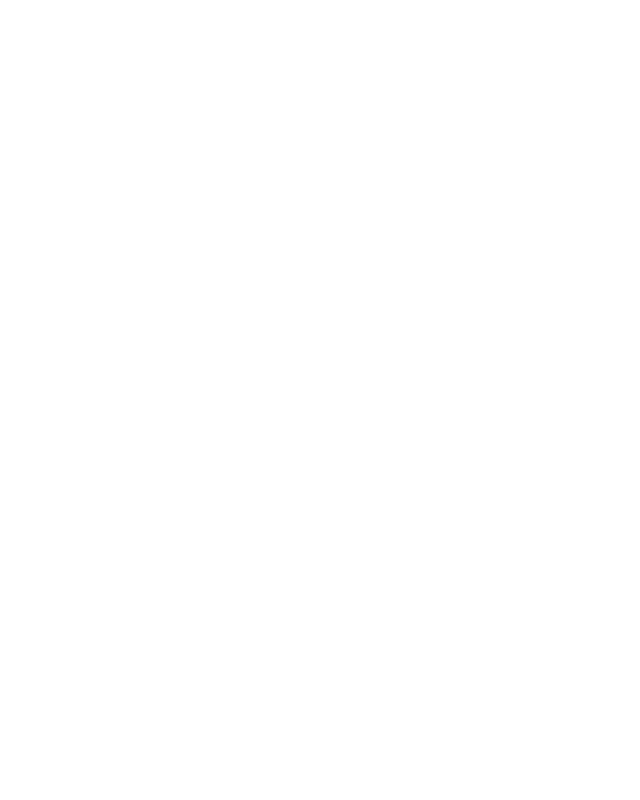
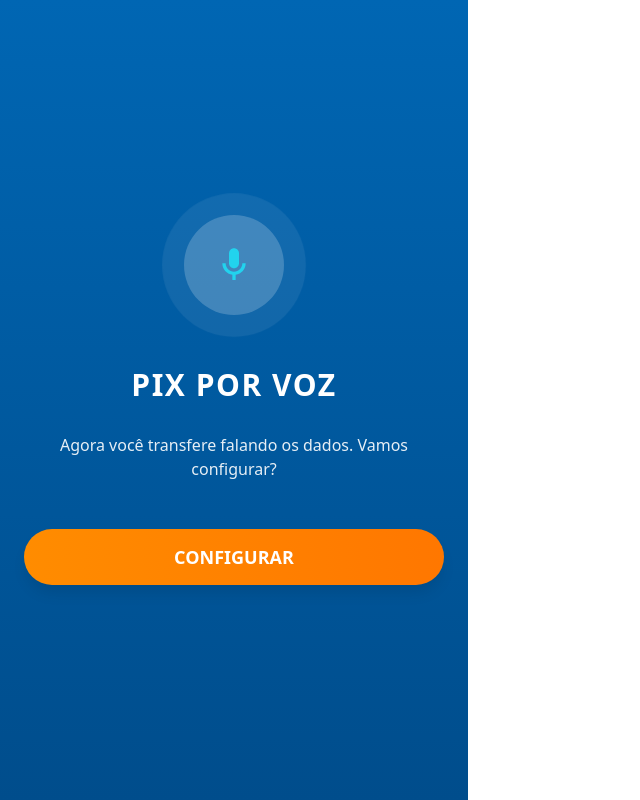
Before and after one commit to CaioLira18/SummerJobCaixa-PixPorVoz, a React (Vite) app: page /loadingConfigurationPage in a window 1280 px wide. Before the commit this address had no page. Shown: the whole page, without its empty margins (0-640 px from the left). Built offline with nearby package versions, Linux system fonts and the light colour scheme.

Commit message:
[feat] - Update with More Pages

```diff
--- a/src/App.jsx
+++ b/src/App.jsx
@@ -7,6 +7,7 @@
 import Chat from './pages/Chat'
 import { Footer } from './components/Footer'
 import { TransaçãoPagina } from './pages/TransaçãoPagina'
+import PixConfigurationLoading from './pages/PixConfigurationLoading'
 function App() {
   const [isVisible, setIsVisible] = useState(false); // Estado centralizado aqui
 
@@ -20,6 +21,7 @@
           <Route path="/loading" element={<LoadingPage />} />
           <Route path="/areaPix" element={<TransaçãoPagina />} />
         </Route>
+        <Route path="/loadingConfigurationPage" element={<PixConfigurationLoading />} />
       </Routes>
     </div>
   )
--- /dev/null
+++ b/src/css/PixConfigurationPage.css
@@ -0,0 +1,113 @@
+/* PixConfigurationLoading.css */
+
+.pix-container {
+  min-height: 100vh;
+  background: linear-gradient(to bottom, #0066b3, #004d8c);
+  display: flex;
+  flex-direction: column;
+  align-items: center;
+  justify-content: center;
+  padding: 0 24px;
+}
+
+/* Microphone Section */
+.microphone-wrapper {
+  position: relative;
+  margin-bottom: 32px;
+}
+
+.pulse-ring {
+  position: absolute;
+  width: 140px;
+  height: 140px;
+  top: -20px;
+  left: -20px;
+  border-radius: 50%;
+  background-color: rgba(255, 255, 255, 0.1);
+  animation: pulse 2s ease-in-out infinite;
+}
+
+@keyframes pulse {
+  0%, 100% {
+    opacity: 1;
+    transform: scale(1);
+  }
+  50% {
+    opacity: 0.5;
+    transform: scale(1.05);
+  }
+}
+
+.microphone-circle {
+  position: relative;
+  width: 100px;
+  height: 100px;
+  border-radius: 50%;
+  background-color: rgba(255, 255, 255, 0.2);
+  display: flex;
+  align-items: center;
+  justify-content: center;
+}
+
+.microphone-icon {
+  color: #22d3ee;
+}
+
+/* Text Section */
+.pix-title {
+  color: white;
+  font-size: 30px;
+  font-weight: bold;
+  letter-spacing: 0.05em;
+  margin-bottom: 16px;
+  text-align: center;
+}
+
+.pix-subtitle {
+  color: rgba(255, 255, 255, 0.9);
+  text-align: center;
+  font-size: 16px;
+  margin-bottom: 48px;
+  max-width: 420px;
+  line-height: 1.5;
+}
+
+/* Button */
+.pix-button {
+  width: 100%;
+  max-width: 420px;
+  background: linear-gradient(to right, #ff8c00, #ff7700);
+  color: white;
+  font-weight: bold;
+  font-size: 18px;
+  padding: 16px 32px;
+  border: none;
+  border-radius: 9999px;
+  box-shadow: 0 10px 15px -3px rgba(0, 0, 0, 0.1);
+  cursor: pointer;
+  transition: all 0.3s ease;
+}
+
+.pix-button:hover {
+  background: linear-gradient(to right, #ff9500, #ff8000);
+  box-shadow: 0 20px 25px -5px rgba(0, 0, 0, 0.1);
+}
+
+.pix-button:active {
+  transform: scale(0.95);
+}
+
+/* Responsive */
+@media (max-width: 640px) {
+  .pix-title {
+    font-size: 26px;
+  }
+
+  .pix-subtitle {
+    font-size: 14px;
+  }
+
+  .pix-button {
+    font-size: 16px;
+  }
+}
--- a/src/css/TransacaoPage.css
+++ b/src/css/TransacaoPage.css
@@ -195,6 +195,18 @@
   cursor: pointer;
   transition: all 0.2s;
   box-shadow: 0 1px 3px rgba(0, 0, 0, 0.1);
+  position: relative;
+}
+
+.pix-option-card .novoCard {
+  background-color: orange;
+  color: white;
+  border-radius: 10px;
+  padding: 4px 8px;
+  font-size: 10px;
+  position: absolute;
+  top: 0px;     /* distância da borda superior */
+  right: 0px;   /* distância da borda direita */
 }
 
 .pix-option-card:hover {
--- a/src/main.jsx
+++ b/src/main.jsx
@@ -10,6 +10,7 @@
 import './css/LoadingPage.css'
 import './css/Footer.css'
 import './css/TransacaoPage.css'
+import './css/PixConfigurationPage.css'
 import App from './App.jsx'
 import { BrowserRouter } from 'react-router-dom'
 
--- /dev/null
+++ b/src/pages/PixConfigurationLoading.jsx
@@ -0,0 +1,48 @@
+import React from 'react'
+
+export const PixConfigurationLoading = () => {
+  return (
+    <div className="pix-container">
+      {/* Microphone Icon with Pulse Effect */}
+      <div className="microphone-wrapper">
+        {/* Outer pulse ring */}
+        <div className="pulse-ring"></div>
+
+        {/* Inner circle */}
+        <div className="microphone-circle">
+          {/* Microphone Icon */}
+          <svg
+            width="40"
+            height="40"
+            viewBox="0 0 24 24"
+            fill="none"
+            xmlns="http://www.w3.org/2000/svg"
+            className="microphone-icon"
+          >
+            <path
+              d="M12 14C13.66 14 15 12.66 15 11V5C15 3.34 13.66 2 12 2C10.34 2 9 3.34 9 5V11C9 12.66 10.34 14 12 14Z"
+              fill="currentColor"
+            />
+            <path
+              d="M17 11C17 13.76 14.76 16 12 16C9.24 16 7 13.76 7 11H5C5 14.53 7.61 17.43 11 17.92V21H13V17.92C16.39 17.43 19 14.53 19 11H17Z"
+              fill="currentColor"
+            />
+          </svg>
+        </div>
+      </div>
+
+      {/* Title */}
+      <h1 className="pix-title">PIX POR VOZ</h1>
+
+      {/* Subtitle */}
+      <p className="pix-subtitle">
+        Agora você transfere falando os dados. Vamos configurar?
+      </p>
+
+      {/* Configure Button */}
+      <button className="pix-button">CONFIGURAR</button>
+    </div>
+  )
+}
+
+export default PixConfigurationLoading
--- a/src/pages/TransaçãoPagina.jsx
+++ b/src/pages/TransaçãoPagina.jsx
@@ -1,5 +1,5 @@
 import React, { useState } from 'react'
-import { useNavigate } from 'react-router-dom'
+import { Link, useNavigate } from 'react-router-dom'
 
 export const TransaçãoPagina = () => {
   const [pixKey, setPixKey] = useState('')
@@ -51,6 +51,14 @@
             </div>
             <span className="option-text">Ler QR Code</span>
           </button>
+
+          <Link className='pix-option-card' to={'/loadingConfigurationPage'} >
+            <span className='novoCard'>Novo</span>
+            <div className="option-icon">
+              <i class="fa-solid fa-qrcode"></i>
+            </div>
+            <span className="option-text">Pix por Voz</span>
+          </Link>
         </div>
 
         <button className="pix-por-voz">
```
